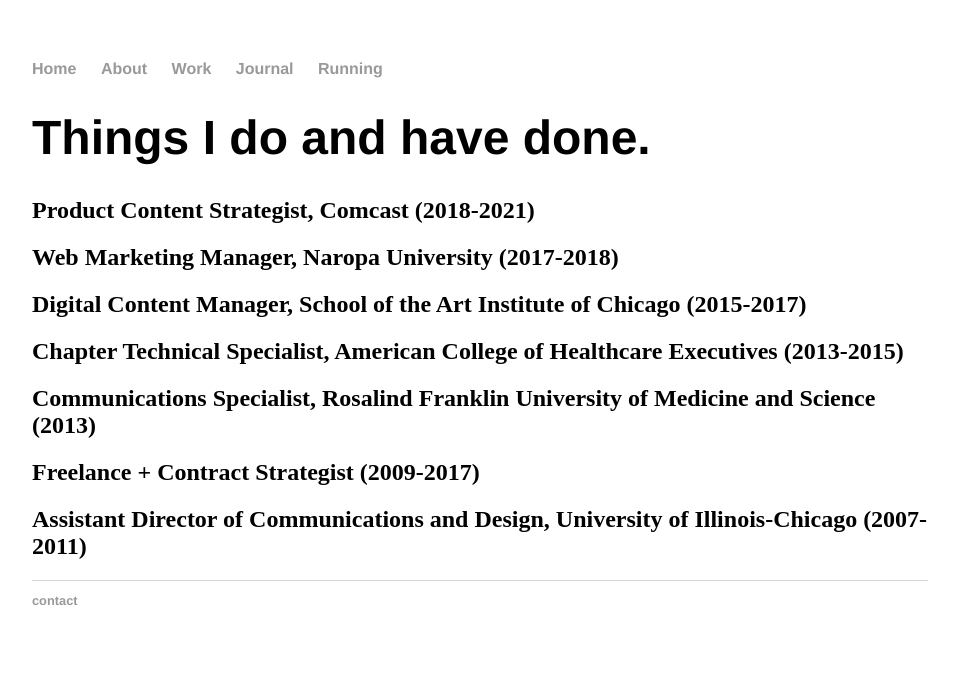
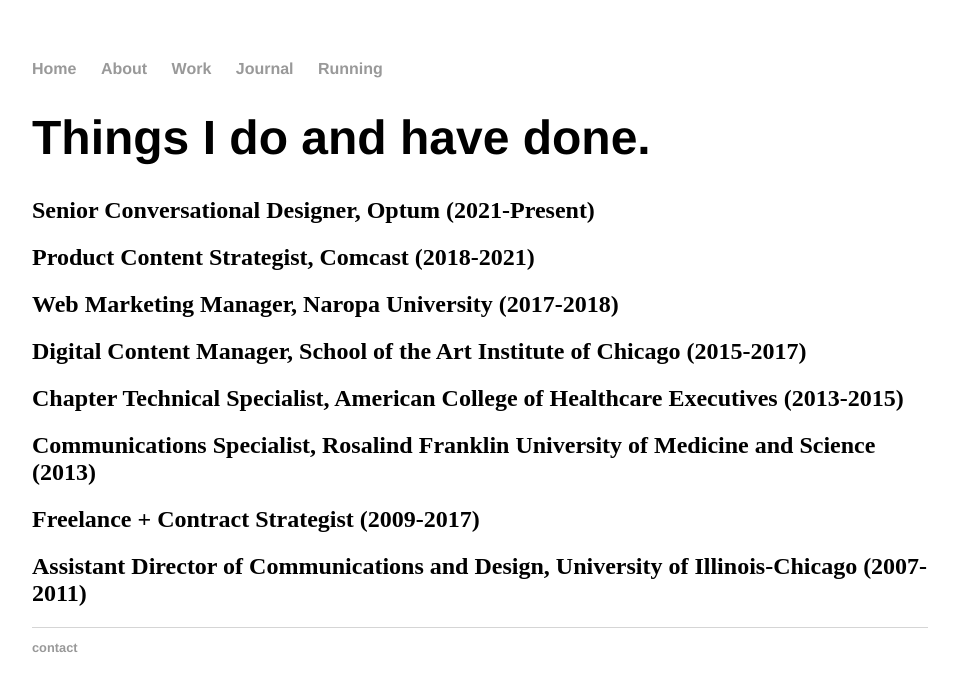
Before and after one commit to zoeakind/zoeakind.github.io, a Jekyll site: the page built from work/index.html, in a window 1280 px wide. Shown: the top 691 px of the page, without its empty margins (160-1119 px from the left). Built offline with Jekyll 4.4.1, drawn with Linux system fonts in a browser that asks for light colours.

Commit message:
Update index.html

```diff
--- a/work/index.html
+++ b/work/index.html
@@ -6,6 +6,7 @@
 <div class="blurb">
 	<h1>Things I do and have done.</h1>
 
+	<h2>Senior Conversational Designer, Optum (2021-Present)
 	<h2>Product Content Strategist, Comcast (2018-2021)</h2>
 	<h2>Web Marketing Manager, Naropa University (2017-2018)</h2>
 	<h2>Digital Content Manager, School of the Art Institute of Chicago (2015-2017)</h2>
```
